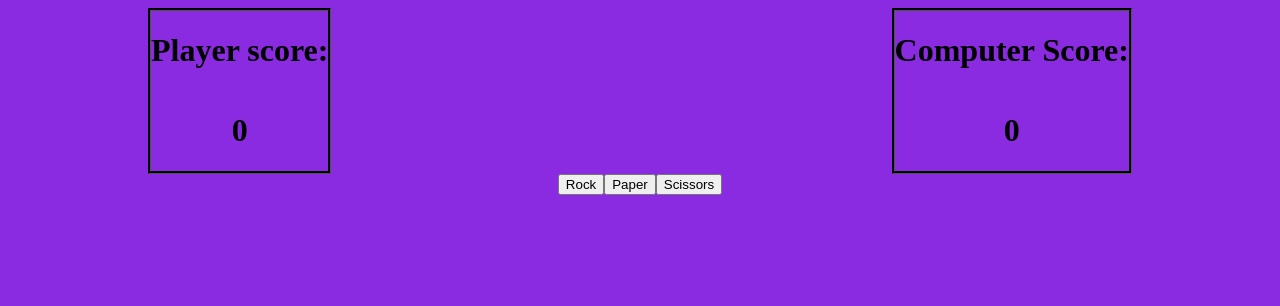
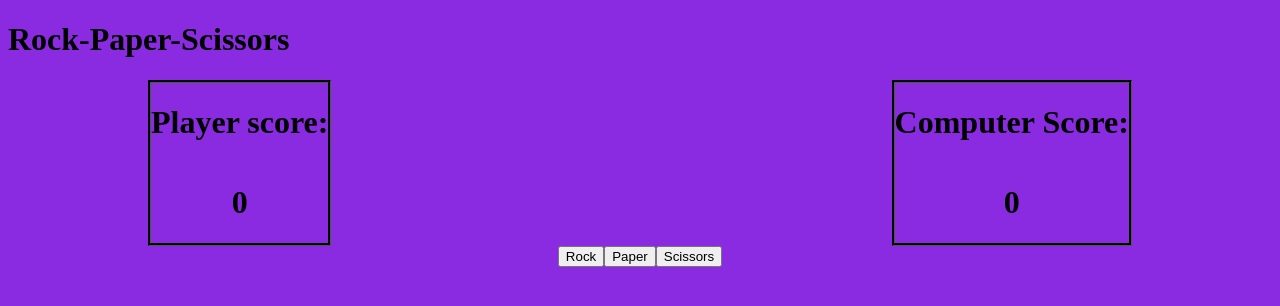
Before and after one commit to 33Luvy/Rock-Paper-Scissors-Rework, a plain HTML site: page index.html in a window 1280 px wide. Drawn offline with Linux system fonts and the light colour scheme.

Commit message:
Added <header>

```diff
--- a/index.html
+++ b/index.html
@@ -9,6 +9,10 @@
     <link rel="stylesheet" href="styles.css">
 </head>
 <body>
+    <header>
+        <h1>Rock-Paper-Scissors</h1>
+    </header>
+
     <div class="scoreDisplay">
 
         <div class="pScoreDisplay">
```
